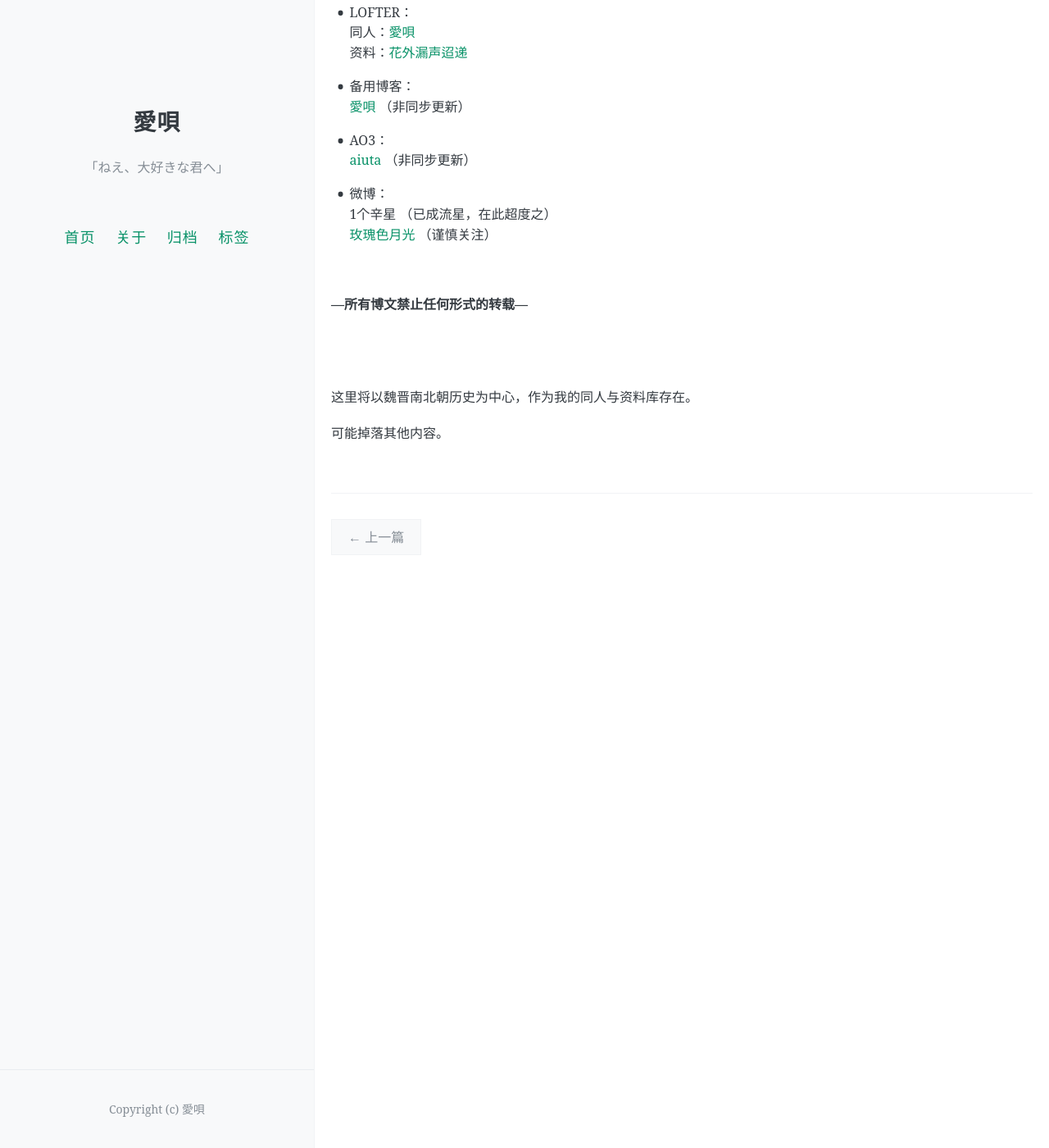
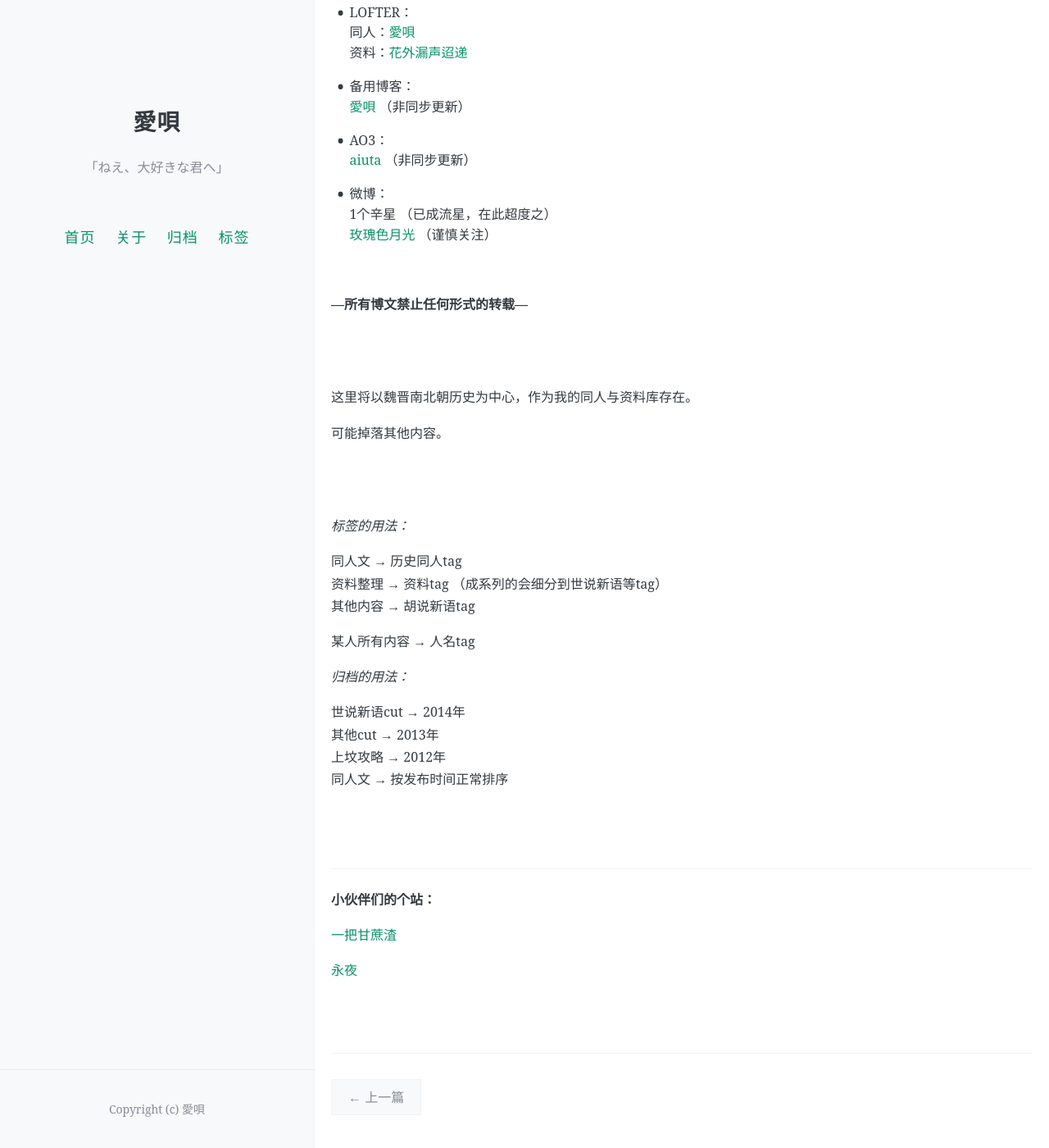
Before and after one commit to aiuta264/aiuta, a Jekyll site: the page built from _posts/2030-07-16-zhiding.md, in a window 1280 px wide and 1400 px high, scrolled down 233 px. Shown: the whole window at 82% size. Built offline with Jekyll 4.4.1, drawn with Linux system fonts in a browser that asks for light colours; comment, search, counter and statistics services are not loaded; before the commit the page ends 950 px from its top, so only the background shows below that.

Commit message:
Update 2030-07-16-zhiding.md

```diff
--- a/_posts/2030-07-16-zhiding.md
+++ b/_posts/2030-07-16-zhiding.md
@@ -39,3 +39,33 @@ pinned: true
 可能掉落其他内容。
 
 <br>
+<br>
+
+*标签的用法：*
+
+同人文 → 历史同人tag
+资料整理 → 资料tag （成系列的会细分到世说新语等tag）
+其他内容 → 胡说新语tag
+
+某人所有内容 → 人名tag
+
+*归档的用法：*
+
+世说新语cut → 2014年
+其他cut → 2013年
+上坟攻略 → 2012年
+同人文 → 按发布时间正常排序
+
+<br>
+<br>
+
+* * *
+
+**小伙伴们的个站：**
+
+[一把甘蔗渣](https://kamadhatu.github.io/sanjingjiuhuang/ "一把甘蔗渣的BLOG")
+
+[永夜](https://knightshen711.github.io/ForeverNight/ "永夜的BLOG")
+
+<br>
+<br>
```
